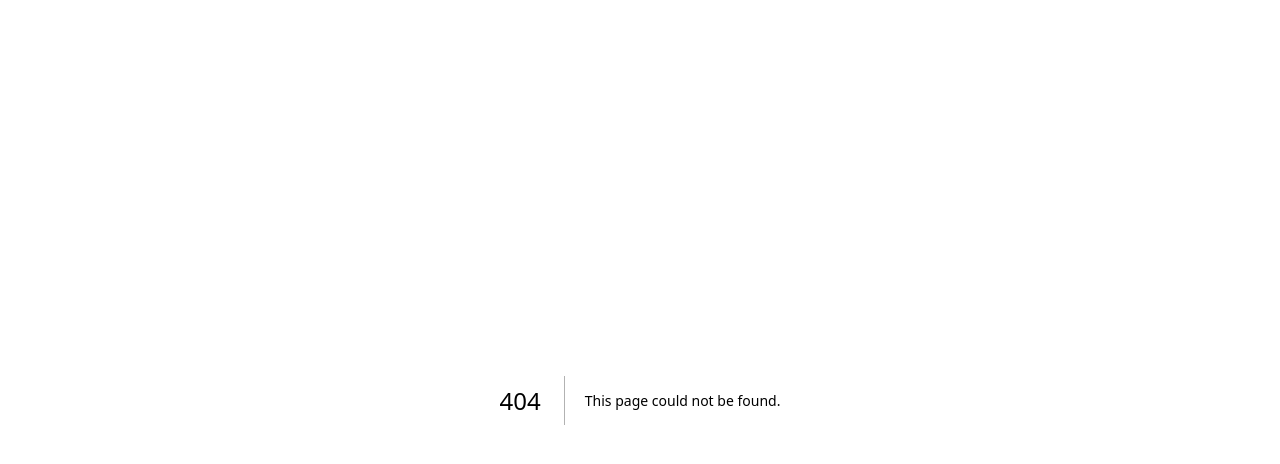
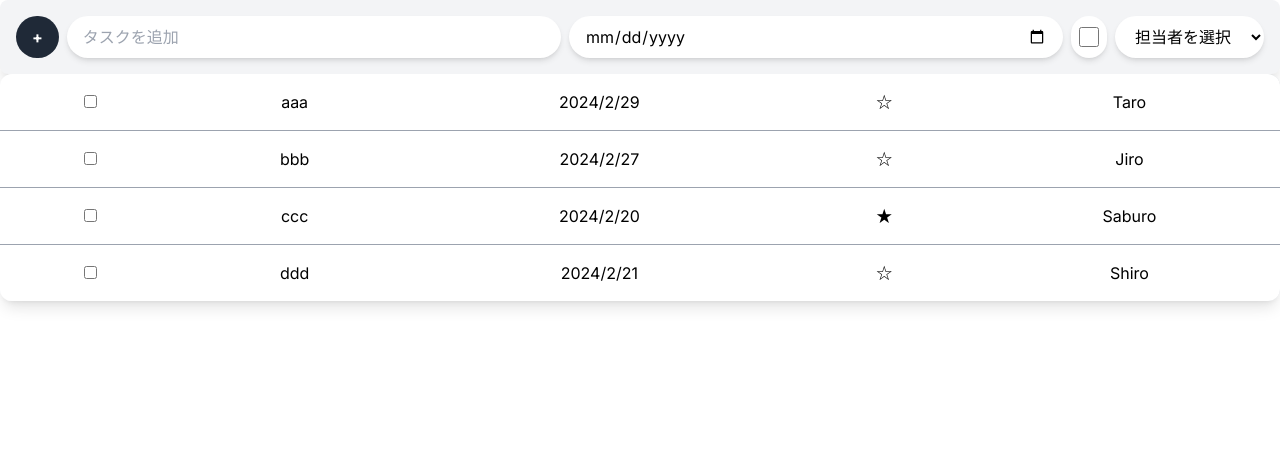
Before and after one commit to enemancy/my-next-todoapp, a Next.js app: page /tasks in a window 1280 px wide. Before the commit this address had no page. Shown: the top 464 px of the page. Built offline with nearby package versions, Linux system fonts and the light colour scheme.

Commit message:
make /tasks ui

```diff
--- /dev/null
+++ b/app/lib/definitions.ts
@@ -0,0 +1,14 @@
+export type Todo = {
+  id: string;
+  name: string;
+  deadline: Date | null,
+  isImportant: boolean,
+  assignedPerson: string | null,
+  tag: string | null,
+}
+
+export type User = {
+  name: string;
+  email: string;
+  // iconFile: string;
+}
--- /dev/null
+++ b/app/lib/test-datas.ts
@@ -0,0 +1,59 @@
+import type { Todo, User } from '@/app/lib/definitions';
+
+export const todos: Todo[] = [
+  {
+    id: '1',
+    name: 'aaa',
+    deadline: new Date('2024-02-29'),
+    isImportant: false,
+    assignedPerson: 'Taro',
+    tag: null,
+  },
+  {
+    id: '2',
+    name: 'bbb',
+    deadline: new Date('2024-02-27'),
+    isImportant: false,
+    assignedPerson: 'Jiro',
+    tag: null,
+  },
+  {
+    id: '3',
+    name: 'ccc',
+    deadline: new Date('2024-02-20'),
+    isImportant: true,
+    assignedPerson: 'Saburo',
+    tag: null,
+  },
+  {
+    id: '4',
+    name: 'ddd',
+    deadline: new Date('2024-02-21'),
+    isImportant: false,
+    assignedPerson: 'Shiro',
+    tag: null,
+  },
+];
+
+export const users: User[] = [
+  {
+    name: 'test',
+    email: 'test@testmail.com',
+  },
+  {
+    name: 'Taro',
+    email: 'Taro@testmail.com',
+  },
+  {
+    name: 'Jiro',
+    email: 'Jiro@testmail.com',
+  },
+  {
+    name: 'Saburo',
+    email: 'Saburo@testmail.com',
+  },
+  {
+    name: 'Shiro',
+    email: 'Shiro@testmail.com',
+  },
+];
--- /dev/null
+++ b/app/tasks/page.tsx
@@ -0,0 +1,13 @@
+import Table from '@/app/ui/table'
+
+export default function Page(){
+  return (
+    <div>
+      {/* create-new-todos */}
+      {/* todos-table */}
+      <div>
+        <Table />
+      </div>
+    </div>
+  )
+}
--- /dev/null
+++ b/app/ui/table.tsx
@@ -0,0 +1,38 @@
+import { todos, users } from '@/app/lib/test-datas'
+
+export default function Table() {
+  return (
+    <>
+      <form action="" className="flex w-full justify-center gap-2 bg-gray-100 p-4 rounded-lg shadow-xl">
+        <button className="bg-gray-800 hover:bg-gray-900 text-white font-bold py-2 px-4 rounded-full transition duration-300 ease-in-out transform hover:scale-110">+</button>
+        <input type="text" className="border-0 bg-white px-4 py-2 rounded-full shadow-md w-full focus:ring-2 focus:ring-gray-400 transition duration-300 ease-in-out" placeholder="タスクを追加" />
+        <input type="date" className="border-0 bg-white px-4 py-2 rounded-full shadow-md w-full focus:ring-2 focus:ring-gray-400 transition duration-300 ease-in-out" />
+        <div className="flex items-center justify-center bg-white px-2 py-2 rounded-full shadow-md">
+          <input type="checkbox" className="w-5 h-5 text-gray-600 focus:ring-gray-500 rounded-full" />
+        </div>
+        <select name="user" className="border-0 bg-white px-4 py-2 rounded-full shadow-md focus:ring-2 focus:ring-gray-400 transition duration-300 ease-in-out">
+          <option value="" selected>担当者を選択</option>
+          {users.map((user) => (
+            <option key={user.name} value={user.name}>{user.name}</option>
+          ))}
+        </select>
+      </form>
+      <table className="w-full bg-gradient-to-r from-gray-100 to-gray-300 shadow-lg rounded-xl overflow-hidden text-center">
+        <tbody className="divide-y divide-gray-400">
+          {todos?.map((todo) => (
+            <tr key={todo.id} className="bg-white hover:bg-gray-100">
+              <td className="px-6 py-4">
+                <input type="checkbox" className="rounded-full" />
+              </td>
+              <td className="px-6 py-4">{todo.name}</td>
+              <td className="px-6 py-4">{todo.deadline?.toLocaleDateString('ja-JP') || '-'}</td>
+              <td className="px-6 py-4">{todo.isImportant ? '★' : '☆'}</td>
+              <td className="px-6 py-4">{todo.assignedPerson || '-'}</td>
+            </tr>
+          ))}
+        </tbody>
+      </table>
+
+    </>
+  );
+}
```
Also changed, not shown: app/lib/actions.ts (added).
